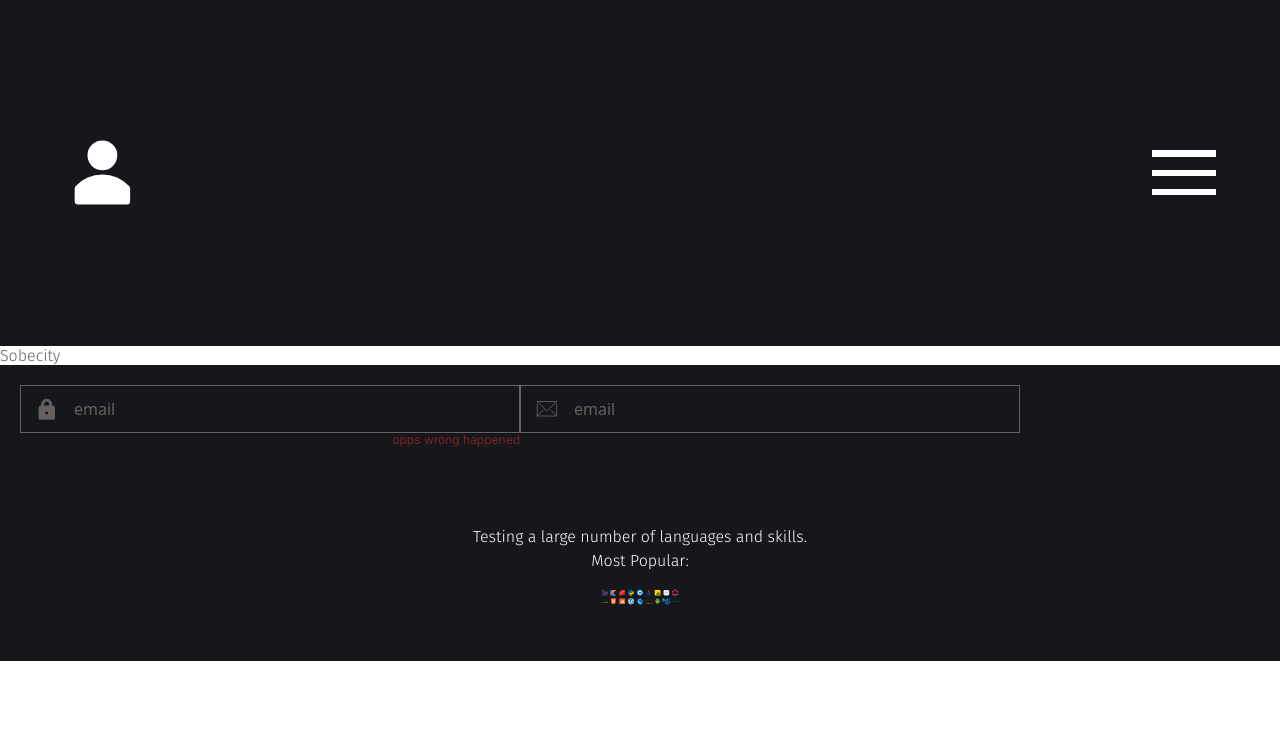
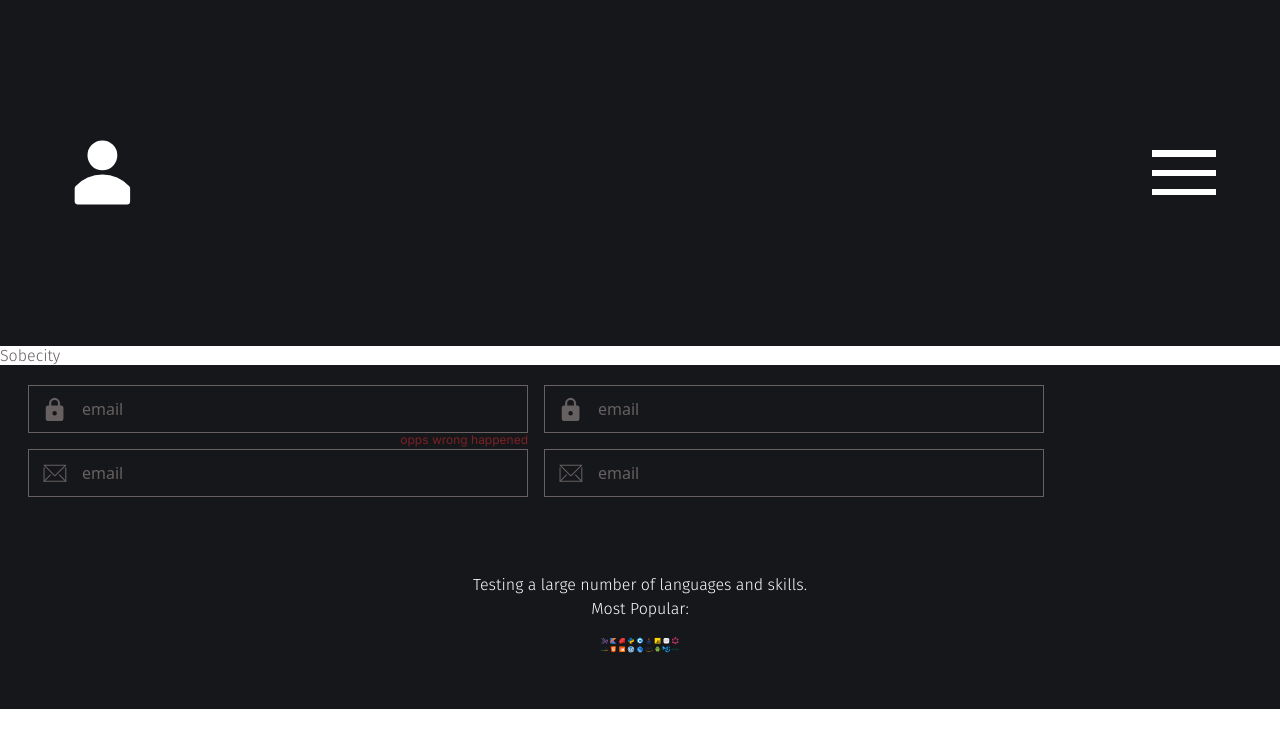
Before and after one commit to vorobeybird/Sobesity-UI, a React (Create React App) app: page / in a window 1280 px wide. Shown: the top 748 px of the page. Built offline with nearby package versions, Linux system fonts and the light colour scheme.

Commit message:
feat: change input colors

```diff
--- a/src/App.tsx
+++ b/src/App.tsx
@@ -12,12 +12,26 @@ function App() {
       <div className="bg-black-dark p-5">
         <Input
           className="w-[300px] h-[40px] xl:w-[500px] xl:h-[48px]"
+          containerStyles="mx-2"
           icon={<Lock />}
           error="opps wrong happened"
           placeholder="email"
         />
         <Input
           className="w-[300px] h-[40px] xl:w-[500px] xl:h-[48px]"
+          containerStyles="mx-2"
+          icon={<Lock />}
+          placeholder="email"
+        />
+        <Input
+          className="w-[300px] h-[40px] xl:w-[500px] xl:h-[48px]"
+          containerStyles="mx-2"
+          icon={<Envelope />}
+          placeholder="email"
+        />
+        <Input
+          className="w-[300px] h-[40px] xl:w-[500px] xl:h-[48px]"
+          containerStyles="mx-2"
           icon={<Envelope />}
           placeholder="email"
         />
--- a/src/components/shared/icons/Envelope.tsx
+++ b/src/components/shared/icons/Envelope.tsx
@@ -3,8 +3,8 @@ import { SVGProps } from 'react';
 
 const SvgEnvelope = (props: SVGProps<SVGSVGElement>) => (
   <svg
-    width="0.9em"
-    height="0.7em"
+    width="1em"
+    height="1em"
     viewBox="0 0 23 17"
     fill="none"
     xmlns="http://www.w3.org/2000/svg"
--- a/src/components/shared/icons/Lock.tsx
+++ b/src/components/shared/icons/Lock.tsx
@@ -3,10 +3,11 @@ import { SVGProps } from 'react';
 
 const SvgLock = (props: SVGProps<SVGSVGElement>) => (
   <svg
-    width="0.7em"
-    height="0.9em"
+    width="1em"
+    height="1em"
     viewBox="0 0 17 22"
     fill="inherit"
+    stroke="none"
     xmlns="http://www.w3.org/2000/svg"
     {...props}
   >
--- a/src/components/shared/inputs/input.tsx
+++ b/src/components/shared/inputs/input.tsx
@@ -12,16 +12,16 @@ const Input = forwardRef<HTMLInputElement, InputProps>(
             ref={ref}
             {...props}
             className={`peer w-full h-[40px] bg-transparent caret-white outline-none placeholder:text-tertiary-dark border-solid border-[1px]
-             border-tertiary-dark text-tertiary-dark focus:text-white
-             ${error ? 'focus:border-primary' : 'focus:border-white'}
+             border-tertiary-dark text-white focus:border-white
+             ${error ? 'border-primary' : 'border-tertiary-dark'}
              ${icon ? 'pl-[41px] xl:pl-[53px]' : 'pl-[9px] xl:pl-[16px]'}
              ${className || ''}
   `}
           />
           {icon ? (
             <span
-              className={`absolute left-[20.5px] xl:left-[26.5px] xl:scale-150 -translate-x-1/2 fill-tertiary-dark stroke-tertiary-dark pointer-events-none
-            ${error ? '' : 'peer-focus:fill-white peer-focus:stroke-white'}`}
+              className={`absolute left-[20.5px] xl:left-[26.5px] xl:scale-150 -translate-x-1/2 fill-tertiary-dark stroke-tertiary-dark
+              peer-focus:fill-tertiary peer-focus:stroke-tertiary pointer-events-none`}
             >
               {icon}
             </span>
```
